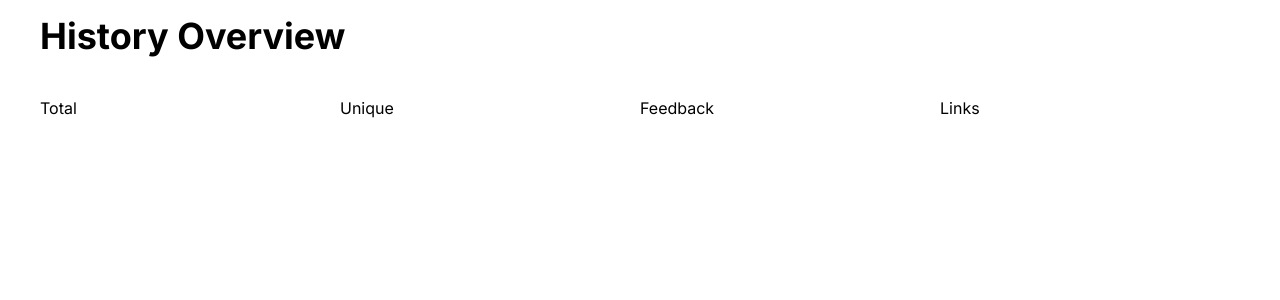
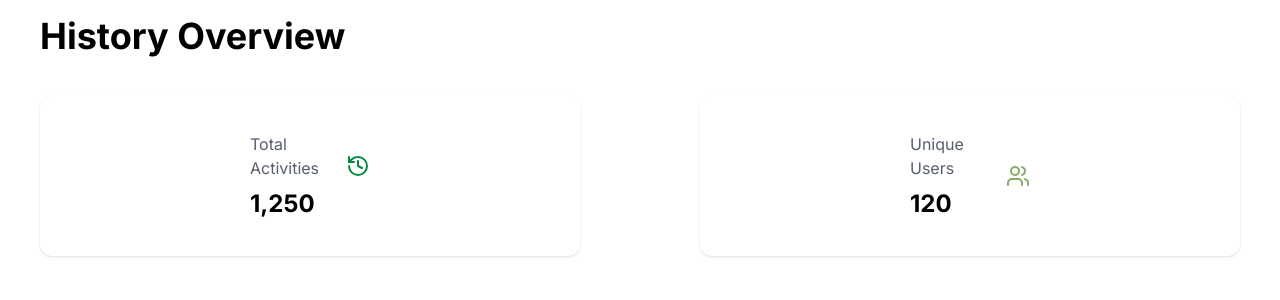
Before and after one commit to MaurenceBudiongan/awarenet-admin-web, a Next.js app: page /history in a window 1280 px wide. Shown: the top 300 px of the page. Built offline with nearby package versions, Linux system fonts and the light colour scheme.

Commit message:
history activities and uniques users ui

```diff
--- a/app/history/page.tsx
+++ b/app/history/page.tsx
@@ -5,11 +5,56 @@ const History = () => {
     <div>
       <p className="ml-10 mt-4 text-4xl font-bold">History Overview</p>
       <div className="ml-10 mr-10 mt-10 mb-7 rounded-xl flex space-x-15">
-        <div className="flex w-full">
-          <div className="w-full">Total</div>
-          <div className="w-full">Unique</div>
-          <div className="w-full">Feedback</div>
-          <div className="w-full">Links</div>
+        <div className="flex w-full space-x-30">
+          <div className="w-full rounded-xl shadow-sm h-40 flex justify-center items-center space-x-4">
+            <div className="w-20 flex flex-col space-y-2 ">
+              <p className="text-[#565d6d]">Total Activities</p>
+              <p className="text-2xl font-bold">1,250</p>
+            </div>
+            <div>
+              <svg
+                xmlns="http://www.w3.org/2000/svg"
+                width="24"
+                height="24"
+                viewBox="0 0 24 24"
+                fill="none"
+                stroke="currentColor"
+                strokeWidth="2"
+                strokeLinecap="round"
+                strokeLinejoin="round"
+                className="text-[#05893E] mb-5 lucide lucide-history-icon lucide-history"
+              >
+                <path d="M3 12a9 9 0 1 0 9-9 9.75 9.75 0 0 0-6.74 2.74L3 8" />
+                <path d="M3 3v5h5" />
+                <path d="M12 7v5l4 2" />
+              </svg>
+            </div>
+          </div>
+          <div className="w-full rounded-xl shadow-sm h-40 flex justify-center items-center space-x-4">
+            <div className="w-20 flex flex-col space-y-2 ">
+              <p className="text-[#565d6d]">Unique Users</p>
+              <p className="text-2xl font-bold">120</p>
+            </div>
+            <div>
+              <svg
+                xmlns="http://www.w3.org/2000/svg"
+                width="24"
+                height="24"
+                viewBox="0 0 24 24"
+                fill="none"
+                stroke="currentColor"
+                strokeWidth="2"
+                strokeLinecap="round"
+                strokeLinejoin="round"
+                className="text-[#8AAB67] lucide lucide-users-icon lucide-users"
+              >
+                <path d="M16 21v-2a4 4 0 0 0-4-4H6a4 4 0 0 0-4 4v2" />
+                <path d="M16 3.128a4 4 0 0 1 0 7.744" />
+                <path d="M22 21v-2a4 4 0 0 0-3-3.87" />
+                <circle cx="9" cy="7" r="4" />
+              </svg>
+            </div>
+          </div>
         </div>
       </div>
     </div>
```
